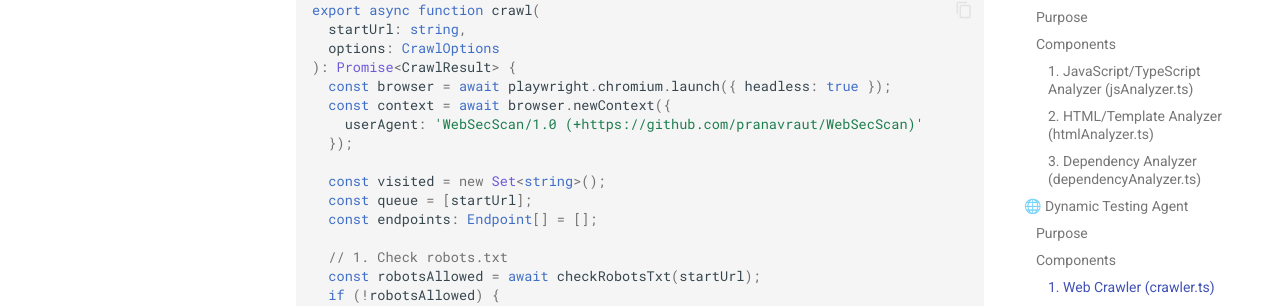
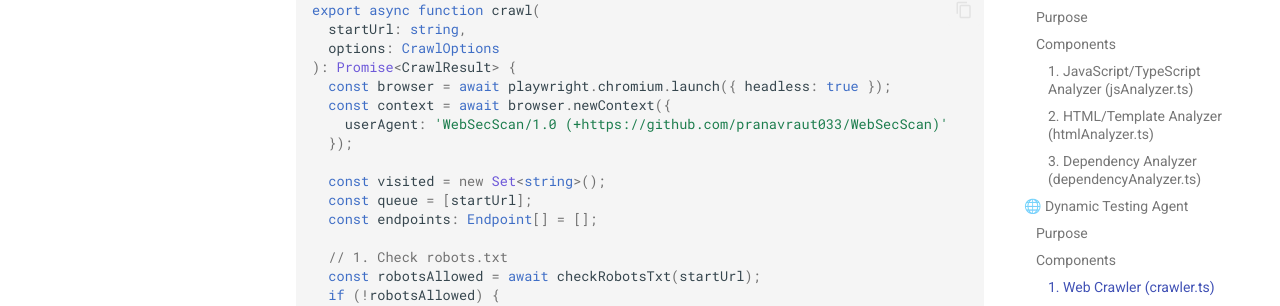
Before and after one commit to Pranavraut033/WebSecScan, an MkDocs documentation site: the page built from docs/agents.md, in a window 1280 px wide and 900 px high, scrolled down 6060 px. Shown: the part 145-451 px from the top of the window. Built offline with MkDocs 1.6.1 and Material for MkDocs 9.7.7, drawn with Linux system fonts in a browser that asks for light colours; comment, search, counter and statistics services are not loaded; some of the changed lines change nothing that is shown.

Commit message:
fix: update repository URLs to reflect new GitHub username

```diff
--- a/docs/agents.md
+++ b/docs/agents.md
@@ -275,7 +275,7 @@
 ): Promise<CrawlResult> {
   const browser = await playwright.chromium.launch({ headless: true });
   const context = await browser.newContext({
-    userAgent: 'WebSecScan/1.0 (+https://github.com/pranavraut/WebSecScan)'
+    userAgent: 'WebSecScan/1.0 (+https://github.com/pranavraut033/WebSecScan)'
   });
 
   const visited = new Set<string>();
--- a/mkdocs.yml
+++ b/mkdocs.yml
@@ -4,7 +4,7 @@
 site_url: https://pranavraut.github.io/WebSecScan/
 
 repo_name: WebSecScan
-repo_url: https://github.com/pranavraut/WebSecScan
+repo_url: https://github.com/pranavraut033/WebSecScan
 
 exclude_docs: |
   _temp/
@@ -105,7 +105,7 @@
 extra:
   social:
     - icon: fontawesome/brands/github
-      link: https://github.com/pranavraut/WebSecScan
+      link: https://github.com/pranavraut033/WebSecScan
   analytics:
     provider: google
     property: !ENV GOOGLE_ANALYTICS_KEY
```
